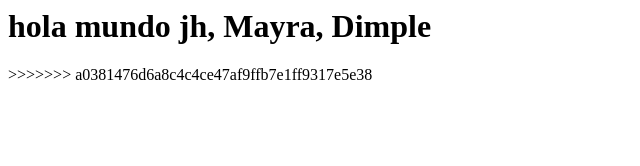
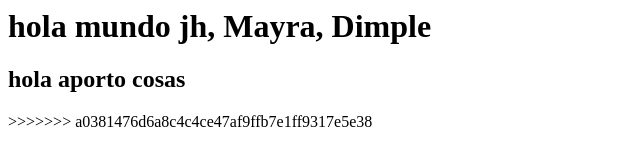
Before and after one commit to mayragarciaac/EjercicoGitHub, a plain HTML site: page index.html in a window 1280 px wide. Shown: the whole page, without its empty margins (0-640 px from the left). Drawn offline with Linux system fonts and the light colour scheme.

Commit message:
aportacion

```diff
--- a/index.html
+++ b/index.html
@@ -1,2 +1,3 @@
 <h1>hola mundo jh, Mayra, Dimple</h1>
+<h2>hola aporto cosas</h2>
 >>>>>>> a0381476d6a8c4c4ce47af9ffb7e1ff9317e5e38
```
